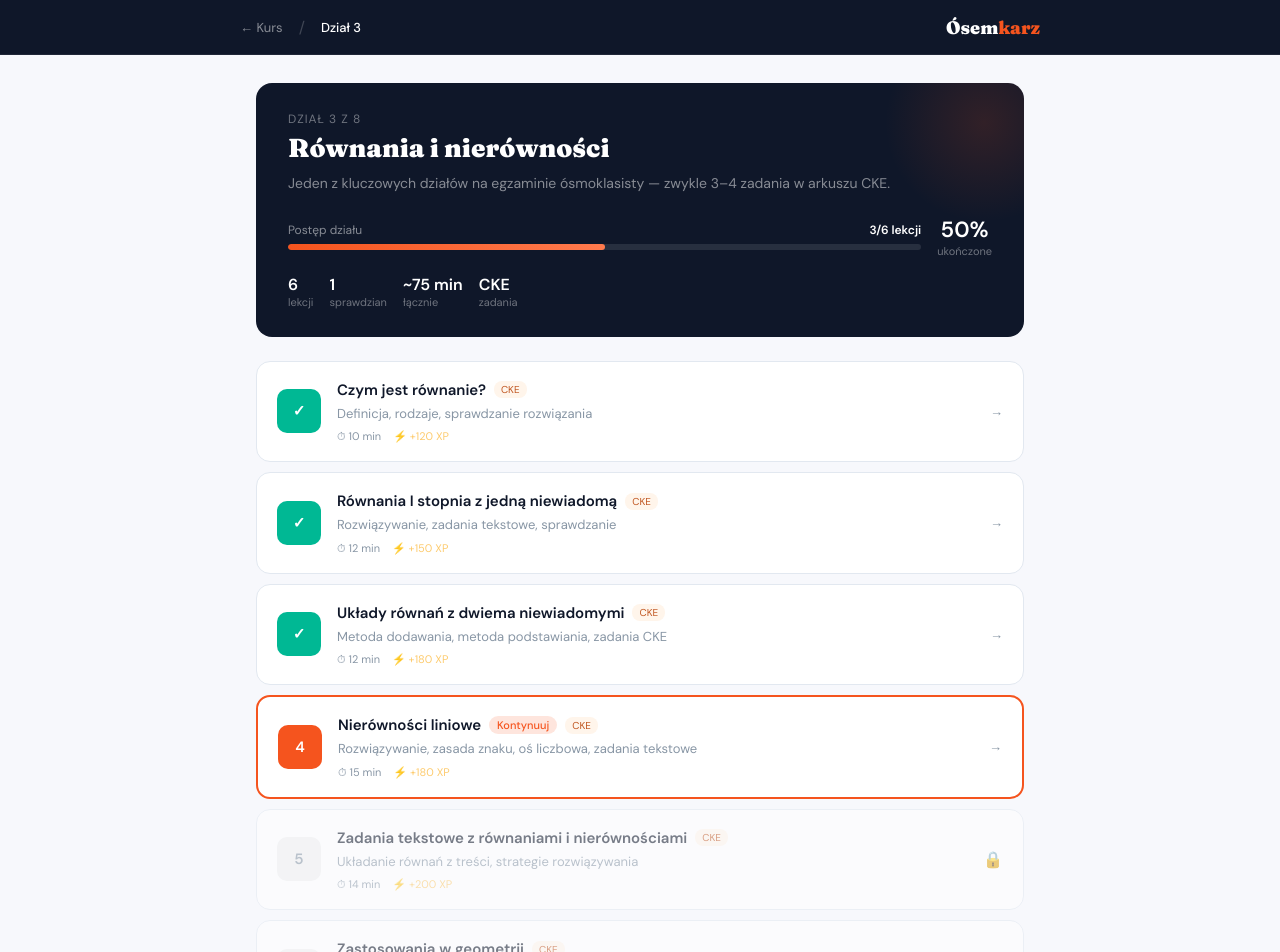
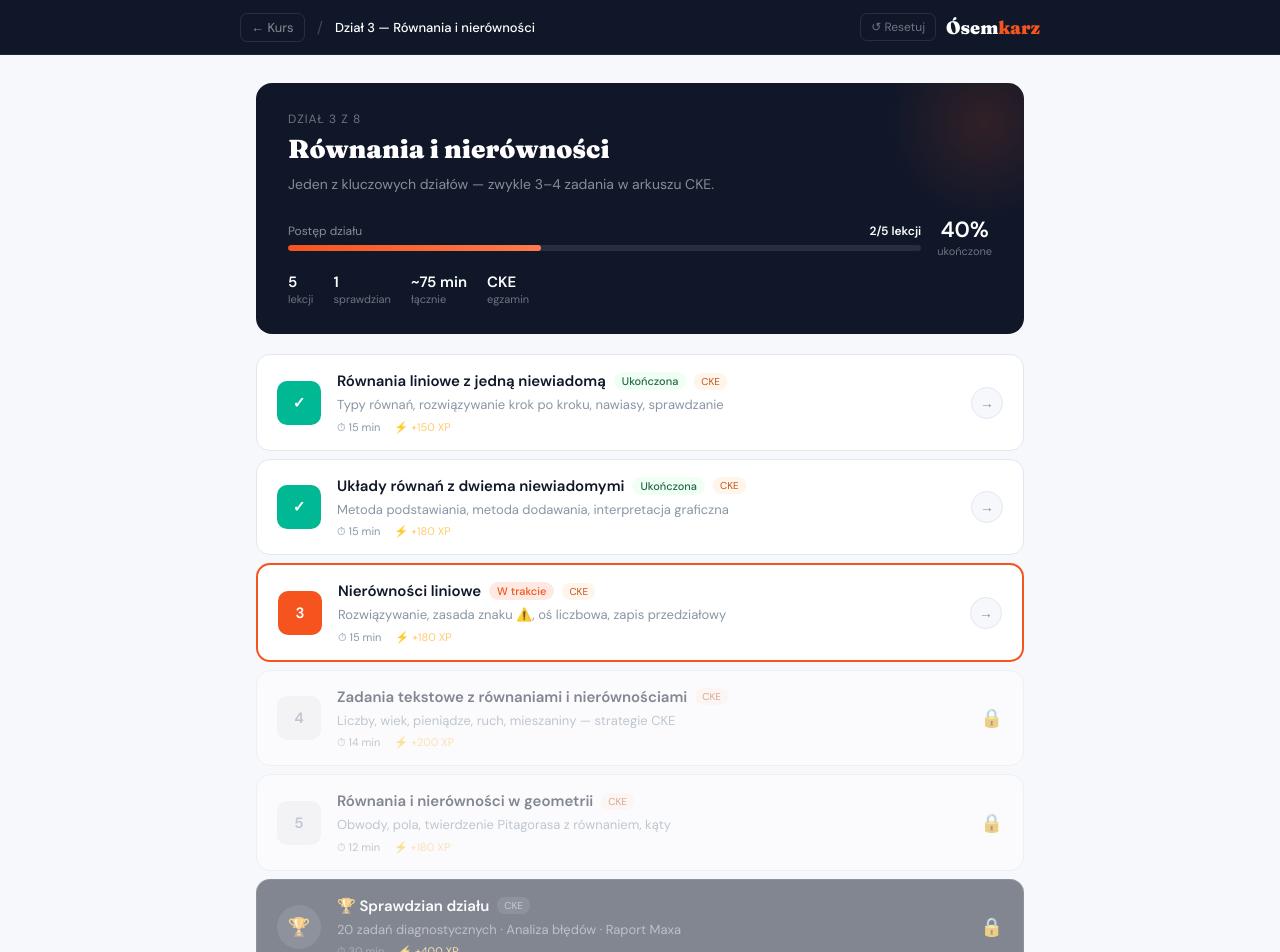
Before and after one commit to osemkarz/osemkarz, a Next.js app: page /kurs/dzial-3 in a window 1280 px wide. Shown: the top 952 px of the page. Built offline with nearby package versions, Linux system fonts and the light colour scheme.

Commit message:
Update page.js

```diff
--- a/app/kurs/dzial-3/page.js
+++ b/app/kurs/dzial-3/page.js
@@ -1,188 +1,170 @@
+'use client'
+import { useState, useEffect } from 'react'
 import Link from 'next/link'
+import { useRouter } from 'next/navigation'
 
-export const metadata = {
-  title: 'Dział 3: Równania i nierówności — Ósemkarz',
-}
-
-const LEKCJE = [
-  {
-    n: 1, title: 'Czym jest równanie?',
-    desc: 'Definicja, rodzaje, sprawdzanie rozwiązania',
-    czas: '10 min', cke: true, status: 'done',
-    href: '/kurs/rownania-liniowe', xp: 120,
-  },
-  {
-    n: 2, title: 'Równania I stopnia z jedną niewiadomą',
-    desc: 'Rozwiązywanie, zadania tekstowe, sprawdzanie',
-    czas: '12 min', cke: true, status: 'done',
-    href: '#', xp: 150,
-  },
-  {
-    n: 3, title: 'Układy równań z dwiema niewiadomymi',
-    desc: 'Metoda dodawania, metoda podstawiania, zadania CKE',
-    czas: '12 min', cke: true, status: 'done',
-    href: '/kurs/uklady-rownan', xp: 180,
-  },
-  {
-    n: 4, title: 'Nierówności liniowe',
-    desc: 'Rozwiązywanie, zasada znaku, oś liczbowa, zadania tekstowe',
-    czas: '15 min', cke: true, status: 'active',
-    href: '/kurs/nierownosci', xp: 180,
-  },
-  {
-    n: 5, title: 'Zadania tekstowe z równaniami i nierównościami',
-    desc: 'Układanie równań z treści, strategie rozwiązywania',
-    czas: '14 min', cke: true, status: 'locked',
-    href: '#', xp: 200,
-  },
-  {
-    n: 6, title: 'Zastosowania w geometrii',
-    desc: 'Równania w zadaniach geometrycznych, obwody, pola',
-    czas: '12 min', cke: true, status: 'locked',
-    href: '#', xp: 180,
-  },
-  {
-    n: 7, title: '🏆 Sprawdzian działu',
-    desc: '20 pytań ze wszystkich tematów · Analiza błędów · Raport Maxa',
-    czas: '30 min', cke: true, status: 'locked',
-    href: '#', xp: 400, isTest: true,
-  },
+const LEKCJE_DEFAULT = [
+  { n: 1, title: 'Równania liniowe z jedną niewiadomą',           desc: 'Typy równań, rozwiązywanie krok po kroku, nawiasy, sprawdzanie',        czas: '15 min', xp: 150, href: '/kurs/rownania-liniowe',   status: 'done'   },
+  { n: 2, title: 'Układy równań z dwiema niewiadomymi',            desc: 'Metoda podstawiania, metoda dodawania, interpretacja graficzna',         czas: '15 min', xp: 180, href: '/kurs/uklady-rownan',     status: 'done'   },
+  { n: 3, title: 'Nierówności liniowe',                            desc: 'Rozwiązywanie, zasada znaku ⚠️, oś liczbowa, zapis przedziałowy',        czas: '15 min', xp: 180, href: '/kurs/nierownosci',       status: 'active' },
+  { n: 4, title: 'Zadania tekstowe z równaniami i nierównościami', desc: 'Liczby, wiek, pieniądze, ruch, mieszaniny — strategie CKE',             czas: '14 min', xp: 200, href: '/kurs/zadania-tekstowe',   status: 'locked' },
+  { n: 5, title: 'Równania i nierówności w geometrii',             desc: 'Obwody, pola, twierdzenie Pitagorasa z równaniem, kąty',                czas: '12 min', xp: 180, href: '/kurs/rownania-geometria', status: 'locked' },
+  { n: 6, title: '🏆 Sprawdzian działu',                           desc: '20 zadań diagnostycznych · Analiza błędów · Raport Maxa',              czas: '30 min', xp: 400, href: '/kurs/sprawdzian-3',       status: 'locked', isTest: true },
 ]
 
-const STATUS = {
-  done: { label: 'Ukończona', bg: '#F0FFF4', color: '#276749', dot: '#00B894' },
-  active: { label: 'W trakcie', bg: 'rgba(245,84,30,0.08)', color: '#C05621', dot: '#F5541E' },
-  locked: { label: 'Zablokowana', bg: '#F7F8FC', color: '#8896A5', dot: '#E2E8F0' },
-}
+const C = { navy:'#0F1729', accent:'#F5541E', green:'#00B894', bg:'#F7F8FC', white:'#fff', border:'#E2E8F0', text:'#0F1729', text2:'#4A5568', text3:'#8896A5' }
 
 export default function Dzial3Page() {
-  const done = LEKCJE.filter(l => l.status === 'done').length
-  const total = LEKCJE.filter(l => !l.isTest).length
+  const router = useRouter()
+  const [lekcje, setLekcje] = useState(LEKCJE_DEFAULT)
+  const [showReset, setShowReset] = useState(false)
+  const [toast, setToast] = useState(false)
+  const [hov, setHov] = useState(null)
+
+  useEffect(() => {
+    try { const s = localStorage.getItem('osemkarz_dzial3'); if (s) setLekcje(JSON.parse(s)) } catch {}
+  }, [])
+
+  const done = lekcje.filter(l => l.status === 'done').length
+  const total = lekcje.filter(l => !l.isTest).length
   const pct = Math.round((done / total) * 100)
 
+  const handleReset = () => {
+    const r = LEKCJE_DEFAULT.map((l, i) => ({ ...l, status: i === 0 ? 'active' : 'locked' }))
+    setLekcje(r)
+    try { localStorage.setItem('osemkarz_dzial3', JSON.stringify(r)) } catch {}
+    setShowReset(false)
+    setToast(true)
+    setTimeout(() => setToast(false), 3000)
+  }
+
   return (
-    <div style={{ minHeight: '100vh', background: '#F7F8FC', fontFamily: "'DM Sans', sans-serif" }}>
+    <div style={{ minHeight:'100vh', background:C.bg, fontFamily:"'DM Sans',sans-serif" }}>
+
+      {/* MODAL */}
+      {showReset && (
+        <div onClick={() => setShowReset(false)} style={{ position:'fixed', inset:0, background:'rgba(0,0,0,0.5)', zIndex:100, display:'flex', alignItems:'center', justifyContent:'center', padding:20 }}>
+          <div onClick={e => e.stopPropagation()} style={{ background:C.white, borderRadius:16, padding:28, maxWidth:400, width:'100%', boxShadow:'0 20px 60px rgba(0,0,0,0.3)' }}>
+            <div style={{ fontSize:36, textAlign:'center', marginBottom:12 }}>⚠️</div>
+            <div style={{ fontFamily:'Fraunces,serif', fontSize:20, fontWeight:900, color:C.text, textAlign:'center', marginBottom:8 }}>Resetować postępy?</div>
+            <p style={{ fontSize:14, color:C.text2, lineHeight:1.7, textAlign:'center', marginBottom:24 }}>Wszystkie ukończone lekcje w tym dziale zostaną odznaczone. Zdobyte XP i odznaki pozostają.</p>
+            <div style={{ display:'grid', gridTemplateColumns:'1fr 1fr', gap:10 }}>
+              <button onClick={() => setShowReset(false)} style={{ padding:11, fontSize:13, fontWeight:500, borderRadius:8, border:`1.5px solid ${C.border}`, background:C.white, color:C.text, cursor:'pointer', fontFamily:'inherit' }}>Anuluj</button>
+              <button onClick={handleReset} style={{ padding:11, fontSize:13, fontWeight:500, borderRadius:8, border:'none', background:'#E17055', color:'#fff', cursor:'pointer', fontFamily:'inherit' }}>Tak, resetuj</button>
+            </div>
+          </div>
+        </div>
+      )}
+
+      {/* TOAST */}
+      {toast && (
+        <div style={{ position:'fixed', bottom:24, left:'50%', transform:'translateX(-50%)', background:C.navy, color:'#fff', padding:'12px 24px', borderRadius:10, fontSize:13, fontWeight:500, zIndex:50, boxShadow:'0 8px 24px rgba(0,0,0,0.3)' }}>
+          ✅ Postępy działu 3 zostały zresetowane
+        </div>
+      )}
 
       {/* NAV */}
-      <nav style={{ background: '#0F1729', padding: '0 24px', borderBottom: '1px solid rgba(255,255,255,0.07)', position: 'sticky', top: 0, zIndex: 10 }}>
-        <div style={{ maxWidth: 800, margin: '0 auto', display: 'flex', alignItems: 'center', gap: 16, height: 54 }}>
-          <Link href="/kurs" style={{ display: 'flex', alignItems: 'center', gap: 8, color: 'rgba(255,255,255,0.5)', fontSize: 13, textDecoration: 'none' }}>
-            ← Kurs
-          </Link>
-          <span style={{ color: 'rgba(255,255,255,0.2)' }}>/</span>
-          <span style={{ fontSize: 13, color: '#fff', fontWeight: 500 }}>Dział 3</span>
-          <div style={{ marginLeft: 'auto', fontFamily: 'Fraunces, serif', fontSize: 18, fontWeight: 900, color: '#fff' }}>
-            Ósem<span style={{ color: '#F5541E' }}>karz</span>
+      <nav style={{ background:C.navy, padding:'0 24px', borderBottom:'1px solid rgba(255,255,255,0.07)', position:'sticky', top:0, zIndex:10 }}>
+        <div style={{ maxWidth:800, margin:'0 auto', display:'flex', alignItems:'center', gap:12, height:54 }}>
+          <Link href="/kurs" style={{ color:'rgba(255,255,255,0.5)', fontSize:13, textDecoration:'none', padding:'5px 10px', borderRadius:7, border:'1px solid rgba(255,255,255,0.1)' }}>← Kurs</Link>
+          <span style={{ color:'rgba(255,255,255,0.2)' }}>/</span>
+          <span style={{ fontSize:13, color:'#fff', fontWeight:500 }}>Dział 3 — Równania i nierówności</span>
+          <div style={{ marginLeft:'auto', display:'flex', alignItems:'center', gap:10 }}>
+            <button onClick={() => setShowReset(true)} style={{ fontSize:12, color:'rgba(255,255,255,0.4)', background:'none', border:'1px solid rgba(255,255,255,0.1)', borderRadius:7, padding:'5px 10px', cursor:'pointer', fontFamily:'inherit' }}>↺ Resetuj</button>
+            <Link href="/" style={{ fontFamily:'Fraunces,serif', fontSize:18, fontWeight:900, color:'#fff', textDecoration:'none' }}>Ósem<span style={{ color:C.accent }}>karz</span></Link>
           </div>
         </div>
       </nav>
 
-      <div style={{ maxWidth: 800, margin: '0 auto', padding: '28px 16px' }}>
+      <div style={{ maxWidth:800, margin:'0 auto', padding:'28px 16px' }}>
 
         {/* HEADER */}
-        <div style={{ background: '#0F1729', borderRadius: 16, padding: '28px 32px', marginBottom: 24, position: 'relative', overflow: 'hidden' }}>
-          <div style={{ position: 'absolute', top: -60, right: -60, width: 200, height: 200, background: 'radial-gradient(circle, rgba(245,84,30,0.15) 0%, transparent 70%)', pointerEvents: 'none' }} />
-          <div style={{ fontSize: 12, color: 'rgba(255,255,255,0.4)', marginBottom: 6, textTransform: 'uppercase', letterSpacing: '0.08em' }}>Dział 3 z 8</div>
-          <div style={{ fontFamily: 'Fraunces, serif', fontSize: 26, fontWeight: 900, color: '#fff', marginBottom: 8, lineHeight: 1.2 }}>Równania i nierówności</div>
-          <div style={{ fontSize: 14, color: 'rgba(255,255,255,0.5)', marginBottom: 20, lineHeight: 1.6 }}>
-            Jeden z kluczowych działów na egzaminie ósmoklasisty — zwykle 3–4 zadania w arkuszu CKE.
-          </div>
-          <div style={{ display: 'flex', alignItems: 'center', gap: 16 }}>
-            <div style={{ flex: 1 }}>
-              <div style={{ display: 'flex', justifyContent: 'space-between', marginBottom: 6 }}>
-                <span style={{ fontSize: 12, color: 'rgba(255,255,255,0.5)' }}>Postęp działu</span>
-                <span style={{ fontSize: 12, fontWeight: 600, color: '#fff' }}>{done}/{total} lekcji</span>
+        <div style={{ background:C.navy, borderRadius:16, padding:'28px 32px', marginBottom:20, position:'relative', overflow:'hidden' }}>
+          <div style={{ position:'absolute', top:-60, right:-60, width:200, height:200, background:'radial-gradient(circle,rgba(245,84,30,0.15) 0%,transparent 70%)', pointerEvents:'none' }} />
+          <div style={{ fontSize:12, color:'rgba(255,255,255,0.4)', marginBottom:6, textTransform:'uppercase', letterSpacing:'0.08em' }}>Dział 3 z 8</div>
+          <div style={{ fontFamily:'Fraunces,serif', fontSize:26, fontWeight:900, color:'#fff', marginBottom:8 }}>Równania i nierówności</div>
+          <div style={{ fontSize:14, color:'rgba(255,255,255,0.5)', marginBottom:20, lineHeight:1.6 }}>Jeden z kluczowych działów — zwykle 3–4 zadania w arkuszu CKE.</div>
+          <div style={{ display:'flex', alignItems:'center', gap:16, marginBottom:14 }}>
+            <div style={{ flex:1 }}>
+              <div style={{ display:'flex', justifyContent:'space-between', marginBottom:6 }}>
+                <span style={{ fontSize:12, color:'rgba(255,255,255,0.5)' }}>Postęp działu</span>
+                <span style={{ fontSize:12, fontWeight:600, color:'#fff' }}>{done}/{total} lekcji</span>
               </div>
-              <div style={{ height: 6, background: 'rgba(255,255,255,0.1)', borderRadius: 3, overflow: 'hidden' }}>
-                <div style={{ height: '100%', width: `${pct}%`, background: 'linear-gradient(90deg,#F5541E,#FF7A4D)', borderRadius: 3, transition: 'width 0.5s' }} />
+              <div style={{ height:6, background:'rgba(255,255,255,0.1)', borderRadius:3, overflow:'hidden' }}>
+                <div style={{ height:'100%', width:`${pct}%`, background:'linear-gradient(90deg,#F5541E,#FF7A4D)', borderRadius:3, transition:'width 0.5s' }} />
               </div>
             </div>
-            <div style={{ textAlign: 'center', flexShrink: 0 }}>
-              <div style={{ fontSize: 22, fontWeight: 700, color: '#fff' }}>{pct}%</div>
-              <div style={{ fontSize: 11, color: 'rgba(255,255,255,0.4)' }}>ukończone</div>
+            <div style={{ textAlign:'center' }}>
+              <div style={{ fontSize:22, fontWeight:700, color:'#fff' }}>{pct}%</div>
+              <div style={{ fontSize:11, color:'rgba(255,255,255,0.4)' }}>ukończone</div>
             </div>
           </div>
-          <div style={{ display: 'flex', gap: 16, marginTop: 16 }}>
-            {[['6', 'lekcji'], ['1', 'sprawdzian'], ['~75 min', 'łącznie'], ['CKE', 'zadania']].map(([v, l], i) => (
-              <div key={i}>
-                <div style={{ fontSize: 16, fontWeight: 700, color: '#fff' }}>{v}</div>
-                <div style={{ fontSize: 11, color: 'rgba(255,255,255,0.4)' }}>{l}</div>
-              </div>
+          <div style={{ display:'flex', gap:20 }}>
+            {[['5','lekcji'],['1','sprawdzian'],['~75 min','łącznie'],['CKE','egzamin']].map(([v,l],i) => (
+              <div key={i}><div style={{ fontSize:15, fontWeight:700, color:'#fff' }}>{v}</div><div style={{ fontSize:11, color:'rgba(255,255,255,0.4)' }}>{l}</div></div>
             ))}
           </div>
         </div>
 
-        {/* LISTA LEKCJI */}
-        <div style={{ display: 'flex', flexDirection: 'column', gap: 10 }}>
-          {LEKCJE.map((l, i) => {
-            const s = STATUS[l.status]
-            const clickable = l.status !== 'locked'
+        {/* LEKCJE */}
+        <div style={{ display:'flex', flexDirection:'column', gap:8 }}>
+          {lekcje.map((l, i) => {
+            const locked = l.status === 'locked'
+            const isH = hov === i && !locked
             return (
-              <Link key={i} href={clickable ? l.href : '#'} style={{ textDecoration: 'none', opacity: l.status === 'locked' ? 0.55 : 1, cursor: clickable ? 'pointer' : 'default' }}>
-                <div style={{
-                  background: l.isTest ? '#0F1729' : '#fff',
-                  borderRadius: 14,
-                  border: l.status === 'active' ? '2px solid #F5541E' : l.isTest ? '1px solid rgba(255,255,255,0.08)' : '1px solid #E2E8F0',
-                  padding: '18px 20px',
-                  display: 'flex', alignItems: 'center', gap: 16,
-                  transition: 'transform 0.15s',
-                }}>
-                  {/* Numer / ikona */}
-                  <div style={{
-                    width: 44, height: 44, borderRadius: l.isTest ? '50%' : 10, flexShrink: 0,
-                    background: l.status === 'done' ? '#00B894' : l.status === 'active' ? '#F5541E' : l.isTest ? 'rgba(255,255,255,0.1)' : '#F0F0F0',
-                    display: 'flex', alignItems: 'center', justifyContent: 'center',
-                    fontSize: l.isTest ? 20 : 15, fontWeight: 700,
-                    color: l.status === 'done' || l.status === 'active' ? '#fff' : l.isTest ? '#fff' : '#8896A5',
-                  }}>
-                    {l.status === 'done' ? '✓' : l.isTest ? '🏆' : l.n}
+              <div key={i} onClick={() => !locked && router.push(l.href)} onMouseEnter={() => setHov(i)} onMouseLeave={() => setHov(null)}
+                style={{ background:l.isTest ? C.navy : C.white, borderRadius:14, padding:'16px 20px', display:'flex', alignItems:'center', gap:16, cursor:locked ? 'not-allowed' : 'pointer', opacity:locked ? 0.5 : 1, transform:isH ? 'translateY(-1px)' : 'none', boxShadow:isH ? '0 4px 16px rgba(0,0,0,0.08)' : 'none', transition:'all 0.15s', border:l.status==='active' ? `2px solid ${C.accent}` : isH ? '1.5px solid #CBD5E0' : `1px solid ${l.isTest ? 'rgba(255,255,255,0.1)' : C.border}` }}>
+
+                {/* Ikona */}
+                <div style={{ width:44, height:44, borderRadius:l.isTest ? '50%' : 10, flexShrink:0, background:l.status==='done' ? C.green : l.status==='active' ? C.accent : l.isTest ? 'rgba(255,255,255,0.1)' : '#F0F0F0', display:'flex', alignItems:'center', justifyContent:'center', fontSize:l.isTest ? 18 : 15, fontWeight:700, color:['done','active'].includes(l.status) ? '#fff' : l.isTest ? '#fff' : C.text3 }}>
+                  {l.status === 'done' ? '✓' : l.isTest ? '🏆' : l.n}
+                </div>
+
+                {/* Treść */}
+                <div style={{ flex:1, minWidth:0 }}>
+                  <div style={{ display:'flex', alignItems:'center', gap:8, marginBottom:4, flexWrap:'wrap' }}>
+                    <span style={{ fontSize:15, fontWeight:600, color:l.isTest ? '#fff' : C.text }}>{l.title}</span>
+                    {l.status === 'active' && <span style={{ fontSize:11, background:'rgba(245,84,30,0.12)', color:C.accent, padding:'2px 8px', borderRadius:10, fontWeight:500 }}>W trakcie</span>}
+                    {l.status === 'done' && <span style={{ fontSize:11, background:'#F0FFF4', color:'#276749', padding:'2px 8px', borderRadius:10, fontWeight:500 }}>Ukończona</span>}
+                    <span style={{ fontSize:10, background:l.isTest ? 'rgba(255,255,255,0.1)' : '#FFF5EB', color:l.isTest ? 'rgba(255,255,255,0.5)' : '#C05621', padding:'2px 7px', borderRadius:8 }}>CKE</span>
                   </div>
-
-                  {/* Treść */}
-                  <div style={{ flex: 1, minWidth: 0 }}>
-                    <div style={{ display: 'flex', alignItems: 'center', gap: 8, marginBottom: 4, flexWrap: 'wrap' }}>
-                      <span style={{ fontSize: 15, fontWeight: 600, color: l.isTest ? '#fff' : '#0F1729' }}>{l.title}</span>
-                      {l.status === 'active' && <span style={{ fontSize: 11, background: 'rgba(245,84,30,0.15)', color: '#F5541E', padding: '2px 8px', borderRadius: 10, fontWeight: 500 }}>Kontynuuj</span>}
-                      {l.cke && <span style={{ fontSize: 10, background: l.isTest ? 'rgba(255,255,255,0.1)' : '#FFF5EB', color: l.isTest ? 'rgba(255,255,255,0.6)' : '#C05621', padding: '2px 7px', borderRadius: 8 }}>CKE</span>}
-                    </div>
-                    <div style={{ fontSize: 13, color: l.isTest ? 'rgba(255,255,255,0.5)' : '#8896A5', lineHeight: 1.5 }}>{l.desc}</div>
-                    <div style={{ display: 'flex', gap: 12, marginTop: 6 }}>
-                      <span style={{ fontSize: 11, color: l.isTest ? 'rgba(255,255,255,0.4)' : '#8896A5' }}>⏱ {l.czas}</span>
-                      <span style={{ fontSize: 11, color: '#FDCB6E' }}>⚡ +{l.xp} XP</span>
-                    </div>
-                  </div>
-
-                  {/* Status / arrow */}
-                  <div style={{ flexShrink: 0, display: 'flex', alignItems: 'center', gap: 8 }}>
-                    {l.status !== 'locked' && (
-                      <span style={{ fontSize: 13, color: l.isTest ? 'rgba(255,255,255,0.5)' : '#8896A5' }}>→</span>
-                    )}
-                    {l.status === 'locked' && (
-                      <span style={{ fontSize: 16, color: '#8896A5' }}>🔒</span>
-                    )}
+                  <div style={{ fontSize:13, color:l.isTest ? 'rgba(255,255,255,0.5)' : C.text3, lineHeight:1.5 }}>{l.desc}</div>
+                  <div style={{ display:'flex', gap:14, marginTop:5 }}>
+                    <span style={{ fontSize:11, color:l.isTest ? 'rgba(255,255,255,0.35)' : C.text3 }}>⏱ {l.czas}</span>
+                    <span style={{ fontSize:11, color:'#FDCB6E' }}>⚡ +{l.xp} XP</span>
                   </div>
                 </div>
-              </Link>
+
+                {/* Arrow / lock */}
+                <div style={{ flexShrink:0 }}>
+                  {locked
+                    ? <span style={{ fontSize:18 }}>🔒</span>
+                    : <div style={{ width:32, height:32, borderRadius:'50%', background:isH ? C.navy : C.bg, border:`1px solid ${isH ? 'transparent' : C.border}`, display:'flex', alignItems:'center', justifyContent:'center', color:isH ? '#fff' : C.text3, fontSize:14, transition:'all .15s' }}>→</div>}
+                </div>
+              </div>
             )
           })}
         </div>
 
-        {/* INFO BOX */}
-        <div style={{ background: '#fff', borderRadius: 12, border: '1px solid #E2E8F0', padding: '16px 20px', marginTop: 20, display: 'flex', gap: 14, alignItems: 'flex-start' }}>
-          <span style={{ fontSize: 20, flexShrink: 0 }}>💡</span>
-          <div style={{ fontSize: 13, color: '#4A5568', lineHeight: 1.7 }}>
-            <strong style={{ color: '#0F1729' }}>Jak działa każda lekcja:</strong> Teoria → Quiz (5 pytań z wyjaśnieniem) → Fiszki ze spaced repetition → Kartkówka (10 pytań, tryb trening lub egzamin) → Raport Maxa z mapą błędów. Sprawdzian działu odblokujesz po ukończeniu wszystkich 6 lekcji.
-          </div>
+        {/* INFO */}
+        <div style={{ background:C.white, borderRadius:12, border:`1px solid ${C.border}`, padding:'16px 20px', marginTop:14, display:'flex', gap:14, alignItems:'flex-start' }}>
+          <span style={{ fontSize:20, flexShrink:0 }}>💡</span>
+          <div style={{ fontSize:13, color:C.text2, lineHeight:1.7 }}><strong style={{ color:C.text }}>Każda lekcja:</strong> Teoria (5 sekcji) → Quiz (5 pytań + "Dlaczego?") → Fiszki spaced repetition → Kartkówka (trening lub egzamin z timerem) → Raport Maxa. Sprawdzian otwiera się po ukończeniu wszystkich 5 lekcji.</div>
         </div>
 
-        {/* NAWIGACJA MIĘDZY DZIAŁAMI */}
-        <div style={{ display: 'flex', justifyContent: 'space-between', marginTop: 20, gap: 10 }}>
-          <Link href="/kurs" style={{ display: 'flex', alignItems: 'center', gap: 8, padding: '10px 18px', background: '#fff', border: '1px solid #E2E8F0', borderRadius: 10, fontSize: 13, color: '#0F1729', textDecoration: 'none', fontWeight: 500 }}>
-            ← Wróć do kursu
-          </Link>
-          <Link href="/kurs" style={{ display: 'flex', alignItems: 'center', gap: 8, padding: '10px 18px', background: '#F7F8FC', border: '1px solid #E2E8F0', borderRadius: 10, fontSize: 13, color: '#8896A5', textDecoration: 'none' }}>
-            Dział 4: Funkcje →
-          </Link>
+        {/* RESET PANEL */}
+        <div style={{ marginTop:14, padding:'16px 20px', background:'#FFF5F5', borderRadius:12, border:'1px solid #FED7D7', display:'flex', alignItems:'center', justifyContent:'space-between', gap:16 }}>
+          <div>
+            <div style={{ fontSize:13, fontWeight:500, color:'#9B2C2C', marginBottom:2 }}>Resetuj postępy działu 3</div>
+            <div style={{ fontSize:12, color:'#C53030', lineHeight:1.5 }}>Odznacza wszystkie lekcje. XP i odznaki pozostają.</div>
+          </div>
+          <button onClick={() => setShowReset(true)} style={{ padding:'9px 18px', fontSize:13, fontWeight:500, borderRadius:8, border:'1px solid #FEB2B2', background:C.white, color:'#9B2C2C', cursor:'pointer', fontFamily:'inherit', whiteSpace:'nowrap', flexShrink:0 }}>↺ Resetuj</button>
+        </div>
+
+        {/* NAWIGACJA */}
+        <div style={{ display:'flex', justifyContent:'space-between', marginTop:14, gap:10 }}>
+          <Link href="/kurs" style={{ padding:'10px 18px', background:C.white, border:`1px solid ${C.border}`, borderRadius:10, fontSize:13, color:C.text, textDecoration:'none', fontWeight:500 }}>← Wróć do kursu</Link>
+          <Link href="/kurs" style={{ padding:'10px 18px', background:C.bg, border:`1px solid ${C.border}`, borderRadius:10, fontSize:13, color:C.text3, textDecoration:'none' }}>Dział 4: Funkcje →</Link>
         </div>
       </div>
     </div>
```
